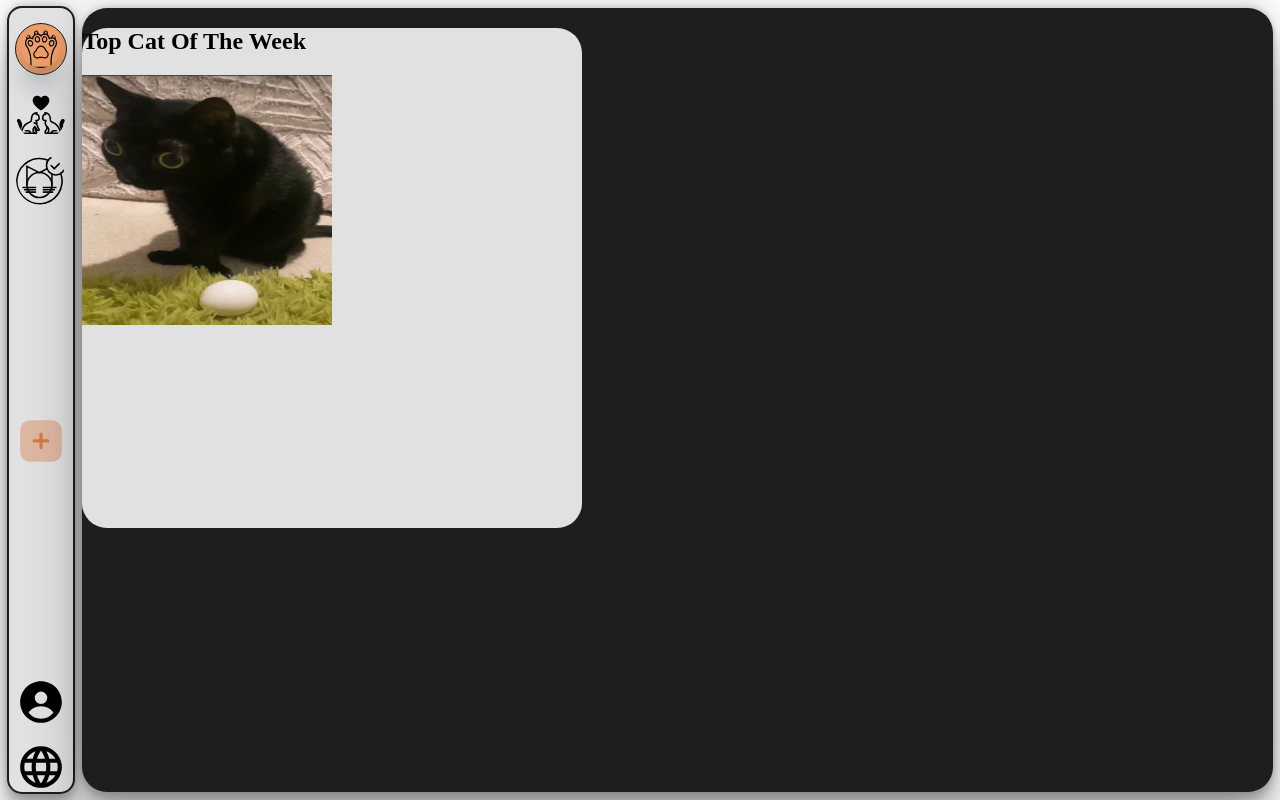
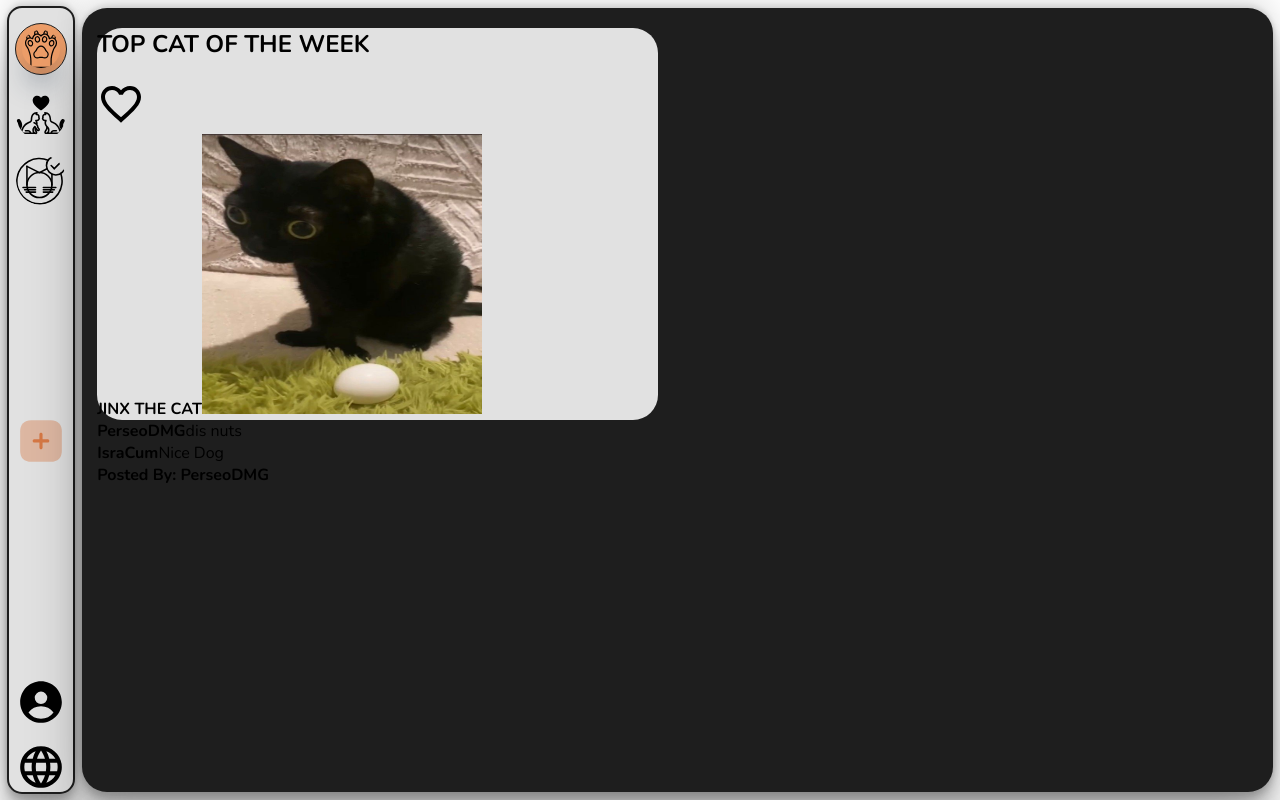
Before and after one commit to PerseOMG/shareYourCatFE, an Angular app: page / in a window 1280 px wide. Built offline with nearby package versions, Linux system fonts and the light colour scheme.

Commit message:
SYC | Adding content to cat of the week data

```diff
--- a/src/app/app.component.scss
+++ b/src/app/app.component.scss
@@ -27,12 +27,16 @@
   box-shadow: rgba(0, 0, 0, 0.25) 0px 54px 55px,
     rgba(0, 0, 0, 0.12) 0px -12px 30px, rgba(0, 0, 0, 0.12) 0px 4px 6px,
     rgba(0, 0, 0, 0.17) 0px 12px 13px, rgba(0, 0, 0, 0.09) 0px -3px 5px;
+  display: grid;
+  grid-template-columns: repeat(2, 1fr);
+  grid-gap: 10px;
 }
 
 .content {
   &__main-post {
-    width: 500px;
-    height: 500px;
+    width: 95%;
+    height: 50%;
+    margin: 0 auto;
   }
 }
 
--- a/src/app/app.module.ts
+++ b/src/app/app.module.ts
@@ -4,7 +4,7 @@ import { BrowserModule } from '@angular/platform-browser';
 import { AppRoutingModule } from './app-routing.module';
 import { AppComponent } from './app.component';
 import { SidenavComponent } from './components/shared/sidenav/sidenav.component';
-import { CatOfTheWeekComponent } from './components/shared/card/cat-of-the-week.component';
+import { CatOfTheWeekComponent } from './components/layout/cat-of-the-week/cat-of-the-week.component';
 
 @NgModule({
   declarations: [AppComponent, SidenavComponent, CatOfTheWeekComponent],
--- /dev/null
+++ b/src/app/components/layout/cat-of-the-week/cat-of-the-week.component.html
@@ -0,0 +1,22 @@
+<div class="card__container">
+    <div>
+        <h2>TOP CAT OF THE WEEK</h2>
+        <img [src]="'../../../../assets/icons/favorite.svg'" alt="favorite-icon">
+    </div>
+    <div>
+
+        <div>
+            <strong>JINX THE CAT</strong>
+            <img class="card__post-image" [src]="postData.image" [alt]="postData.postedBy">
+        </div>
+
+        <div *ngFor="let comment of postData.comments">
+            <strong>{{comment.userName}}</strong>
+            <span>{{comment.comment}}</span>
+        </div>
+    </div>
+
+    <div>
+        <strong>Posted By: <span>{{postData.postedBy}}</span></strong>
+    </div>
+</div>
--- a/src/app/components/shared/card/cat-of-the-week.component.ts
+++ b/src/app/components/layout/cat-of-the-week/cat-of-the-week.component.ts
@@ -29,6 +29,11 @@ export class CatOfTheWeekComponent implements OnInit {
         userName: 'PerseoDMG',
         comment: 'dis nuts',
       },
+      {
+        userId: 0,
+        userName: 'IsraCum',
+        comment: 'Nice Dog',
+      },
     ],
   };
 
--- a/src/app/components/shared/card/cat-of-the-week.component.html
+++ /dev/null
@@ -1,7 +0,0 @@
-<div class="card__container">
-    <div>
-        <h2>Top Cat Of The Week</h2>
-
-    </div>
-    <img class="card__post-image" [src]="postData.image" [alt]="postData.postedBy">
-</div>
--- a/src/index.html
+++ b/src/index.html
@@ -7,6 +7,9 @@
     <base href="/">
     <meta name="viewport" content="width=device-width, initial-scale=1">
     <link rel="icon" type="image/x-icon" href="assets/icons/favicon.svg">
+    <link rel="preconnect" href="https://fonts.googleapis.com">
+    <link rel="preconnect" href="https://fonts.gstatic.com" crossorigin>
+    <link href="https://fonts.googleapis.com/css2?family=Nunito:ital,wght@0,300;0,400;0,600;0,700;1,800&family=Quicksand:wght@300;400;500;600;700&display=swap" rel="stylesheet">
 </head>
 
 <body>
--- a/src/styles.scss
+++ b/src/styles.scss
@@ -22,6 +22,10 @@ $tabby-cat-secondary: #5c6c70;
 $tabby-cat-ternary: #87888f;
 $tabby-cat-quaternary: #9499a4;
 $tabby-cat-fifth: #644435;
+* {
+  font-family: Nunito;
+}
+
 html,
 body {
   height: 100%;
```
Also changed, not shown: src/app/components/layout/cat-of-the-week/cat-of-the-week.styles.scss (renamed from src/app/components/shared/card/cat-of-the-week.styles.scss).
